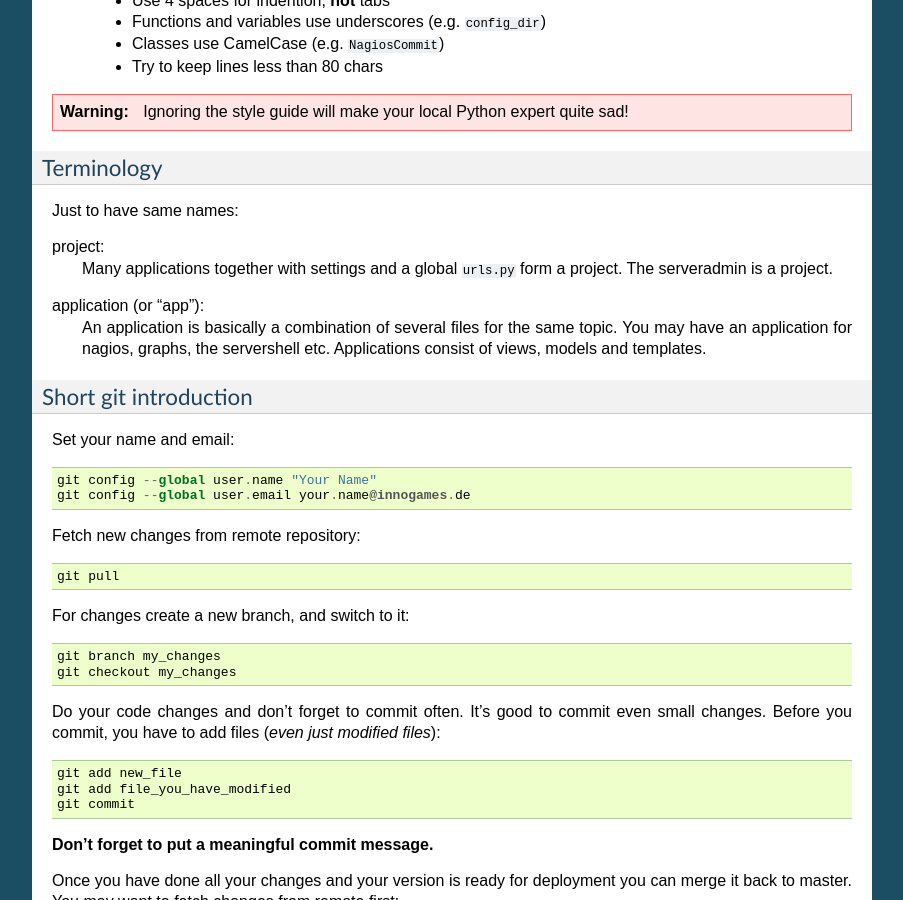
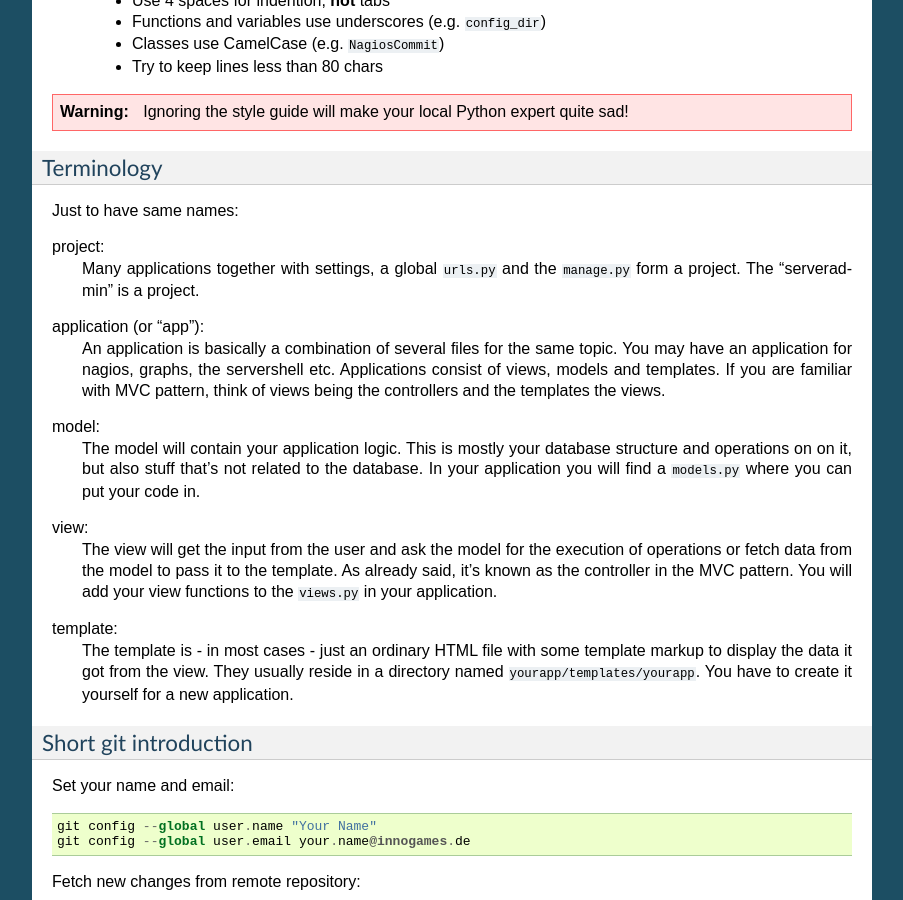
Before and after one commit to innogames/serveradmin, a Sphinx documentation site: the page built from docs/extending.rst, in a window 1280 px wide and 900 px high, scrolled down 2283 px. Shown: the whole window, without its empty margins (198-1101 px from the left). Built offline with Sphinx 7.4.7, drawn with Linux system fonts in a browser that asks for light colours; formulas are drawn with MathJax 3.

Commit message:
docs: Finish with the terminology

```diff
--- a/docs/extending.rst
+++ b/docs/extending.rst
@@ -145,14 +145,33 @@ Terminology
 Just to have same names:
 
 project:
-   Many applications together with settings and a global ``urls.py``
-   form a project. The serveradmin is a project.
+   Many applications together with settings, a global ``urls.py`` and the
+   ``manage.py`` form a project. The "serveradmin" is a project.
 
 application (or "app"):
    An application is basically a combination of several files for the same
    topic. You may have an application for nagios, graphs, the servershell etc.
-   Applications consist of views, models and templates.
+   Applications consist of views, models and templates. If you are familiar
+   with MVC pattern, think of views being the controllers and the templates
+   the views.
 
+model:
+   The model will contain your application logic. This is mostly your database
+   structure and operations on on it, but also stuff that's not related to the
+   database. In your application you will find a ``models.py`` where you can
+   put your code in.
+
+view:
+   The view will get the input from the user and ask the model for the
+   execution of operations or fetch data from the model to pass it to the
+   template. As already said, it's known as the controller in the MVC pattern.
+   You will add your view functions to the ``views.py`` in your application.
+
+template:
+   The template is - in most cases - just an ordinary HTML file with some
+   template markup to display the data it got from the view. They usually
+   reside in a directory named ``yourapp/templates/yourapp``. You have to
+   create it yourself for a new application.
 
 Short git introduction
 ^^^^^^^^^^^^^^^^^^^^^^
```
